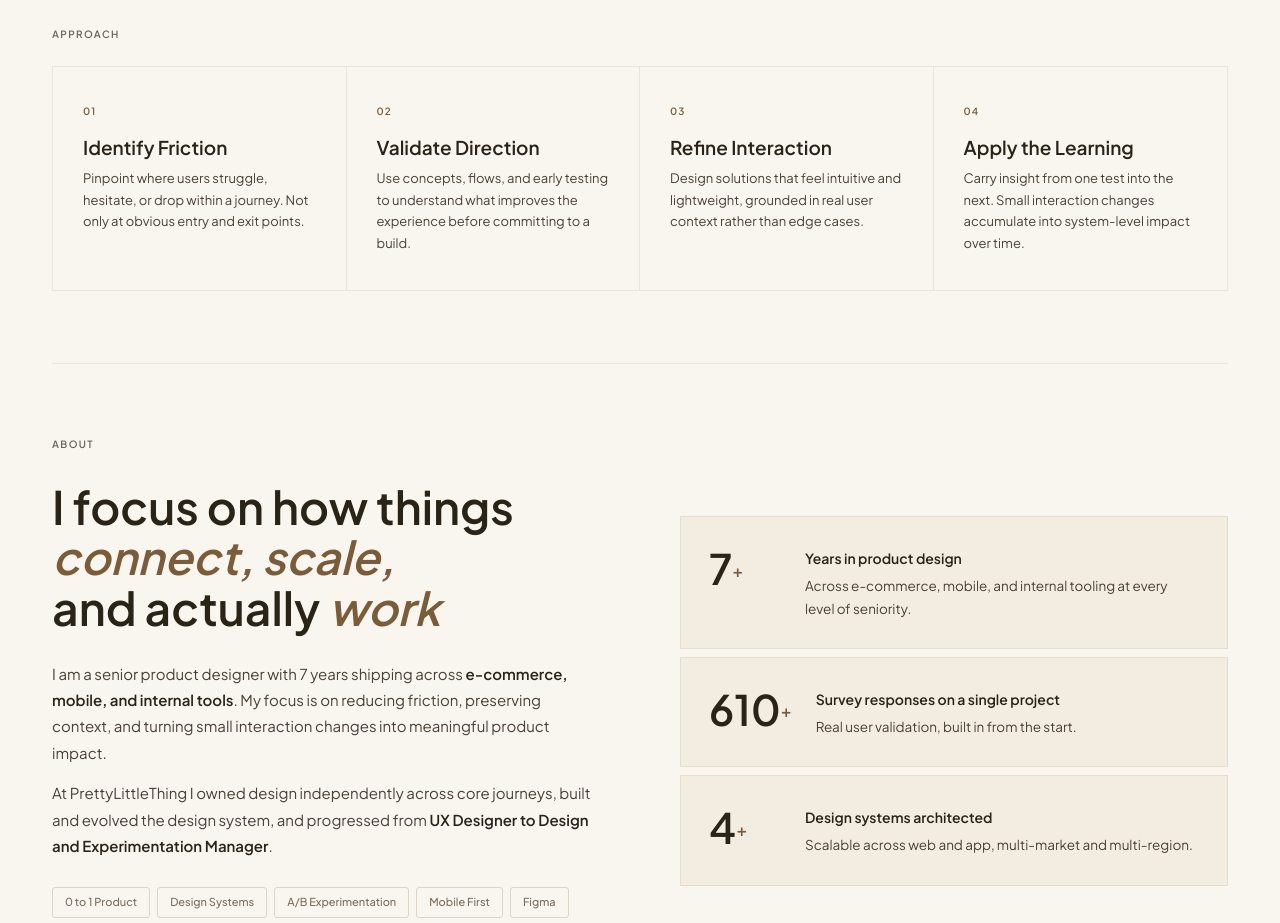
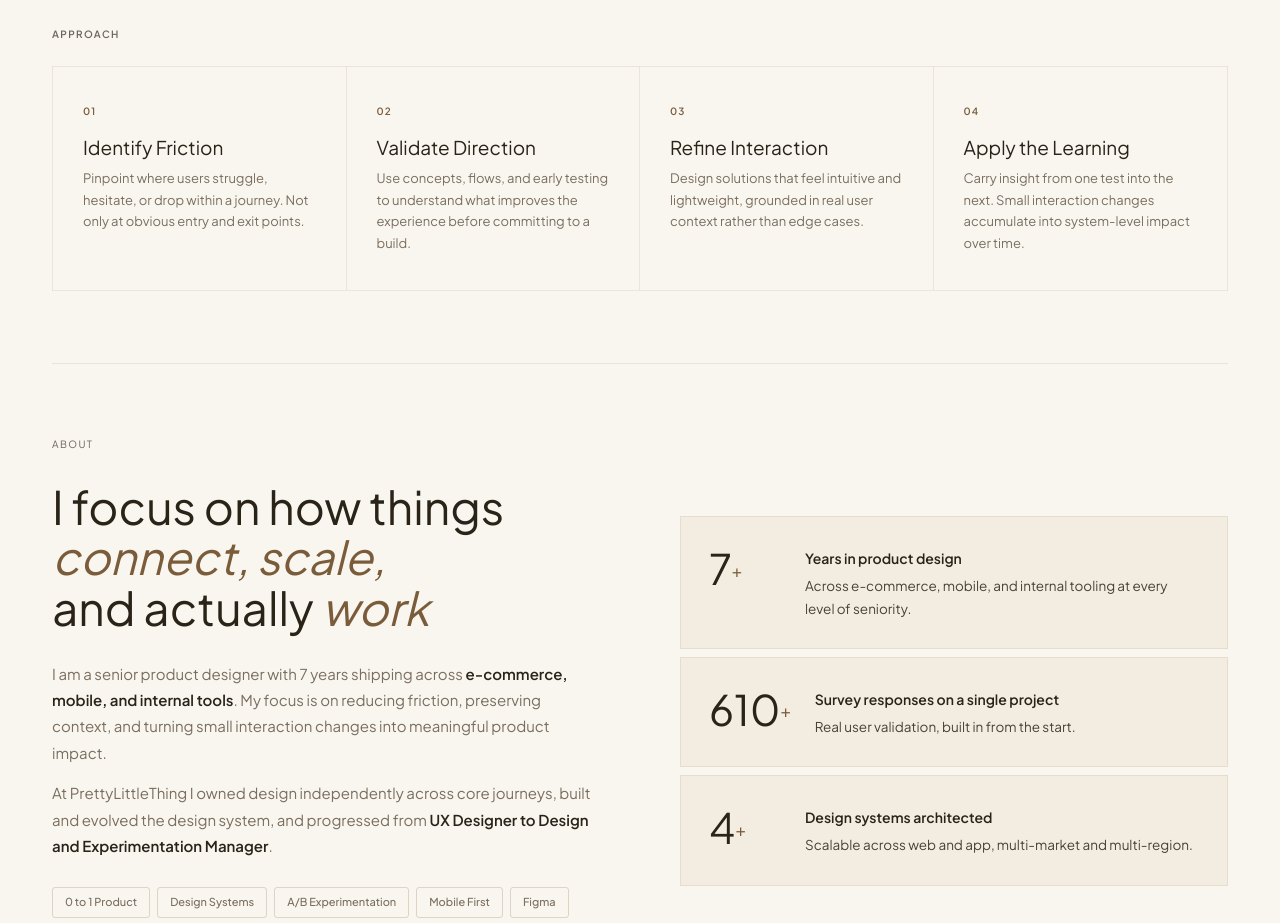
Before and after one commit to caitlanmorton02-dev/caitlan-portfolio, a Next.js app: page / in a window 1280 px wide. Shown: the part 3840-4763 px from the top of the page. Built offline with nearby package versions, Linux system fonts and the light colour scheme.

Commit message:
changing font weight

```diff
--- a/styles/globals.css
+++ b/styles/globals.css
@@ -189,14 +189,14 @@
 #cait-root .approach-item { padding: 36px 30px; border-right: 1px solid var(--line-soft); }
 #cait-root .approach-item:last-child { border-right: none; }
 #cait-root .ap-num { font-family: var(--body); font-size: 10px; font-weight: 600; letter-spacing: 0.1em; color: var(--accent); margin-bottom: 16px; }
-#cait-root .approach-item h4 { font-family: var(--display); font-size: 19px; font-weight: 600; color: var(--text); margin-bottom: 10px; line-height: 1.2; }
-#cait-root .approach-item p { font-size: 13px; font-weight: 400; color: var(--text-body); line-height: 1.65; }
+#cait-root .approach-item h4 { font-family: var(--display); font-size: 19px; font-weight: 400; color: var(--text); margin-bottom: 10px; line-height: 1.2; }
+#cait-root .approach-item p { font-size: 13px; font-weight: 400; color: var(--text-mid); line-height: 1.65; }
 
 #cait-root .about-grid { display: grid; grid-template-columns: 1fr 1fr; gap: 80px; margin-bottom: 64px; }
-#cait-root .about-label { font-family: var(--body); font-size: 10px; font-weight: 600; letter-spacing: 0.14em; text-transform: uppercase; color: var(--text-muted); margin-bottom: 28px; }
-#cait-root .about-h2 { font-family: var(--display); font-size: clamp(32px,3.6vw,50px); font-weight: 600; line-height: 1.1; color: var(--text); margin-bottom: 28px; }
+#cait-root .about-label { font-family: var(--body); font-size: 10px; font-weight: 400; letter-spacing: 0.14em; text-transform: uppercase; color: var(--text-muted); margin-bottom: 28px; }
+#cait-root .about-h2 { font-family: var(--display); font-size: clamp(32px,3.6vw,50px); font-weight: 400; line-height: 1.1; color: var(--text); margin-bottom: 28px; }
 #cait-root .about-h2 em { font-style: italic; color: var(--accent); }
-#cait-root .about-body { font-size: 15px; font-weight: 400; color: var(--text-body); line-height: 1.76; }
+#cait-root .about-body { font-size: 15px; font-weight: 400; color: var(--text-mid); line-height: 1.76; }
 #cait-root .about-body p + p { margin-top: 14px; }
 #cait-root .about-body strong { color: var(--text); font-weight: 600; }
 #cait-root .skill-list { display: flex; flex-wrap: wrap; gap: 7px; margin-top: 28px; }
@@ -204,7 +204,7 @@
 #cait-root .stats { display: flex; flex-direction: column; gap: 8px; margin-top: 0; }
 #cait-root .stat { background: var(--bg-warm); border: 1px solid var(--line-soft); padding: 28px; display: flex; align-items: flex-start; gap: 24px; transition: background 0.2s; }
 #cait-root .stat:hover { background: var(--bg-mid); }
-#cait-root .stat-num { font-family: var(--display); font-size: 42px; font-weight: 600; color: var(--text); line-height: 1; flex-shrink: 0; min-width: 72px; padding-top: 2px; }
+#cait-root .stat-num { font-family: var(--display); font-size: 42px; font-weight: 400; color: var(--text); line-height: 1; flex-shrink: 0; min-width: 72px; padding-top: 2px; }
 #cait-root .stat-num sup { font-size: 17px; color: var(--accent); }
 #cait-root .stat-desc { font-size: 13.5px; font-weight: 400; color: var(--text-body); line-height: 1.65; padding-top: 2px; }
 #cait-root .stat-desc strong { display: block; font-size: 14px; color: var(--text); font-weight: 600; margin-bottom: 5px; }
@@ -220,7 +220,7 @@
 #cait-root .cr-b { font-size: 13px; font-weight: 400; color: var(--text-mid); line-height: 1.6; }
 
 #cait-root .contact-inner { text-align: center; max-width: 640px; margin: 0 auto; padding: 80px 0; }
-#cait-root .contact-h2 { font-family: var(--display); font-size: clamp(38px,4.8vw,68px); font-weight: 600; line-height: 1.06; color: var(--text); margin-bottom: 20px; }
+#cait-root .contact-h2 { font-family: var(--display); font-size: clamp(38px,4.8vw,68px); font-weight: 400; line-height: 1.06; color: var(--text); margin-bottom: 20px; }
 #cait-root .contact-h2 em { font-style: italic; color: var(--accent); }
 #cait-root .contact-sub { font-size: 15px; font-weight: 400; color: var(--text-body); line-height: 1.72; max-width: 460px; margin: 0 auto 32px; }
 #cait-root .contact-email { display: inline-flex; align-items: center; gap: 8px; font-family: var(--display); font-size: clamp(18px,2vw,26px); font-weight: 300; color: var(--text); text-decoration: none; border-bottom: 1px solid var(--line-mid); padding-bottom: 3px; margin-bottom: 28px; transition: color 0.2s, border-color 0.2s; }
```
